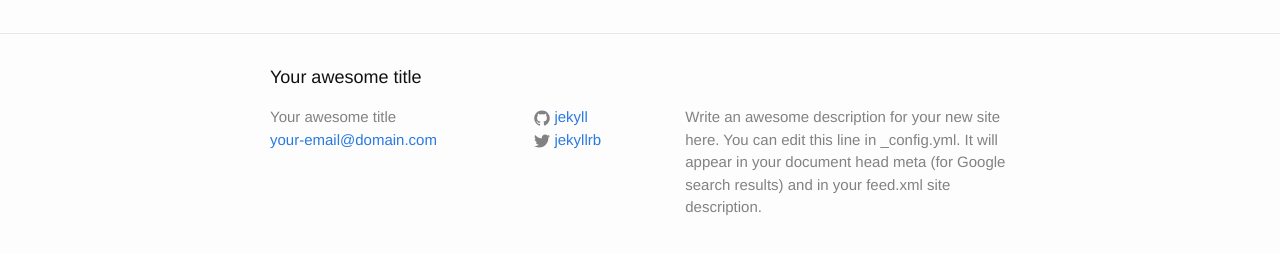
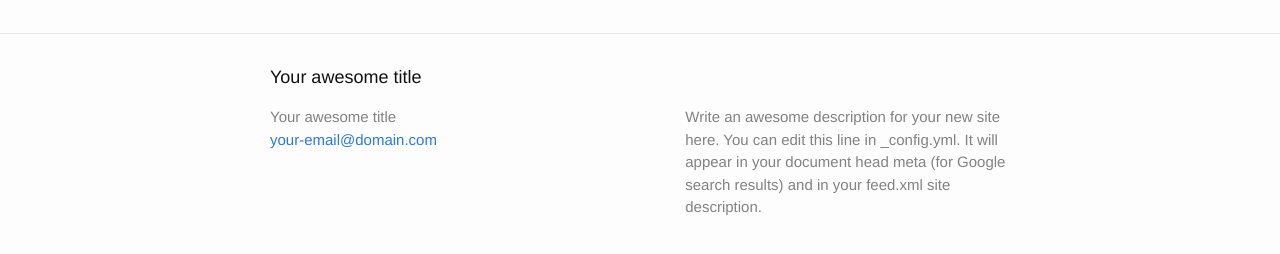
Before and after one commit to tedddy/tedddy.github.io, a Jekyll site: the page built from index.html, in a window 1280 px wide. Shown: the part 353-607 px from the top of the page. Built offline with Jekyll 4.4.1, drawn with Linux system fonts in a browser that asks for light colours.

Commit message:
customize _config.yml

```diff
--- a/_config.yml
+++ b/_config.yml
@@ -5,10 +5,10 @@ description: > # this means to ignore newlines until "baseurl:"
   Write an awesome description for your new site here. You can edit this
   line in _config.yml. It will appear in your document head meta (for
   Google search results) and in your feed.xml site description.
-baseurl: "/knitr-jekyll" # the subpath of your site, e.g. /blog/
-url: "http://yourdomain.com" # the base hostname & protocol for your site
-twitter_username: jekyllrb
-github_username:  jekyll
+baseurl: # "/knitr-jekyll" # the subpath of your site, e.g. /blog/
+url: # "http://yourdomain.com" # the base hostname & protocol for your site
+twitter_username: # jekyllrb
+github_username:  # jekyll
 permalink: /:year/:month/:title.html
 
 # Build settings
```
